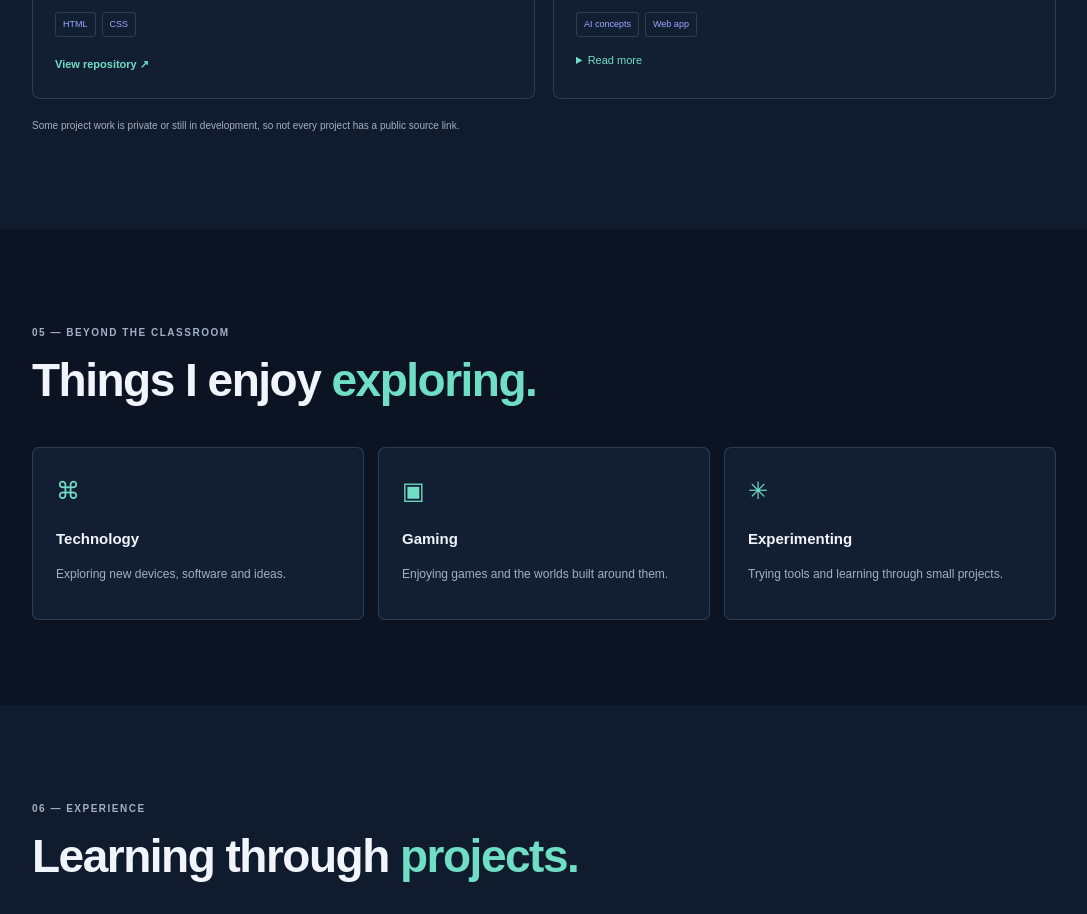
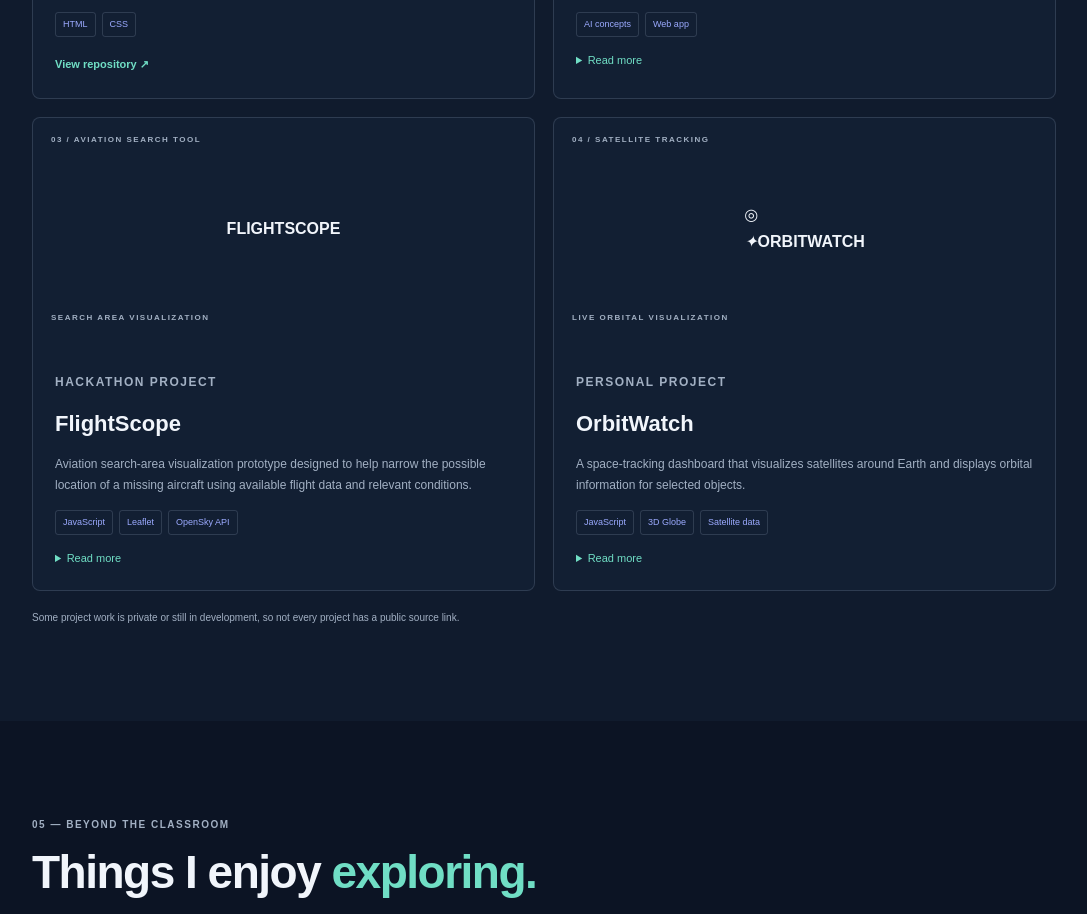
Before and after one commit to KABIR200822/MY_PORTFOLIO, a plain HTML site: page index.html in a window 1280 px wide. Shown: the part 3073-3987 px from the top of the page, without its empty margins (96-1183 px from the left). Drawn offline with Linux system fonts and the light colour scheme.

Commit message:
Add FlightScope and OrbitWatch to portfolio projects

```diff
--- a/index.html
+++ b/index.html
@@ -84,6 +84,8 @@
       <div class="projects-grid">
         <article class="project-card"><div class="project-art portfolio-art"><span class="art-top">01 / WEB DEVELOPMENT</span><div class="browser-window"><div class="browser-dots">● ● ●</div><div class="browser-lines"><i></i><i></i><i></i></div><div class="browser-block"></div></div><span class="art-bottom">PERSONAL WEBSITE</span></div><div class="project-info"><p class="card-label">PERSONAL PROJECT</p><h3>Personal Portfolio</h3><p>A website to introduce myself and showcase my education, skills, interests and projects.</p><div class="skill-tags"><span>HTML</span><span>CSS</span></div><a class="text-link" href="https://github.com/KABIR200822/MY_PORTFOLIO" target="_blank" rel="noopener noreferrer">View repository ↗</a></div></article>
         <article class="project-card"><div class="project-art bissetu-art"><span class="art-top">02 / AI PROJECT CONCEPT</span><div class="label-graphic"><strong>BIS</strong><span>PRODUCT DETAILS</span><i></i><i></i><b>✓</b></div><span class="art-bottom">LABEL CHECKING CONCEPT</span></div><div class="project-info"><p class="card-label">HACKATHON PROJECT</p><h3>BISsetu</h3><p>An AI-assisted concept for checking packaged-product labels against required declarations and compliance rules.</p><div class="skill-tags"><span>AI concepts</span><span>Web app</span></div><details class="project-details"><summary>Read more</summary><p>The idea explores how text extraction and rule checking could help review information printed on packaged products.</p></details></div></article>
+        <article class="project-card"><div class="project-art flightscope-art"><span class="art-top">03 / AVIATION SEARCH TOOL</span><div class="flight-radar"><span class="radar-sweep"></span><i class="radar-point point-one"></i><i class="radar-point point-two"></i><i class="radar-point point-three"></i><b>FLIGHTSCOPE</b></div><span class="art-bottom">SEARCH AREA VISUALIZATION</span></div><div class="project-info"><p class="card-label">HACKATHON PROJECT</p><h3>FlightScope</h3><p>Aviation search-area visualization prototype designed to help narrow the possible location of a missing aircraft using available flight data and relevant conditions.</p><div class="skill-tags"><span>JavaScript</span><span>Leaflet</span><span>OpenSky API</span></div><details class="project-details"><summary>Read more</summary><p>The project brings flight information and map-based visualization together to support analysis of a potential search area. It is a prototype, not an operational search-and-rescue system.</p></details></div></article>
+        <article class="project-card"><div class="project-art orbitwatch-art"><span class="art-top">04 / SATELLITE TRACKING</span><div class="orbit-graphic"><div class="orbit-ring orbit-a"></div><div class="orbit-ring orbit-b"></div><div class="orbit-earth">◎</div><i class="orbit-satellite">✦</i><b>ORBITWATCH</b></div><span class="art-bottom">LIVE ORBITAL VISUALIZATION</span></div><div class="project-info"><p class="card-label">PERSONAL PROJECT</p><h3>OrbitWatch</h3><p>A space-tracking dashboard that visualizes satellites around Earth and displays orbital information for selected objects.</p><div class="skill-tags"><span>JavaScript</span><span>3D Globe</span><span>Satellite data</span></div><details class="project-details"><summary>Read more</summary><p>OrbitWatch explores satellite catalogue data, interactive globe visualization and details such as altitude and inclination.</p></details></div></article>
       </div>
       <p class="section-footnote">Some project work is private or still in development, so not every project has a public source link.</p>
     </section>
```
